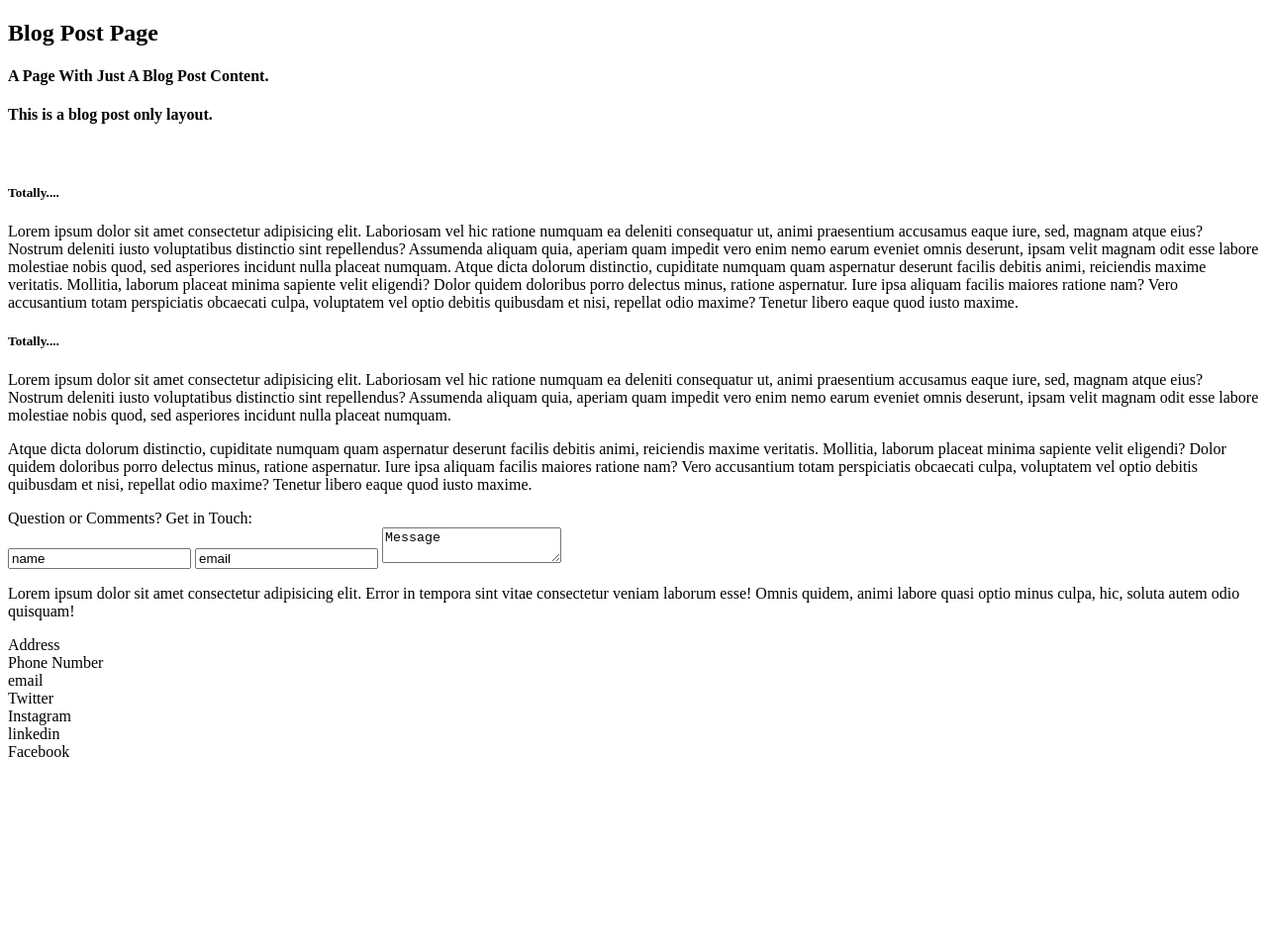
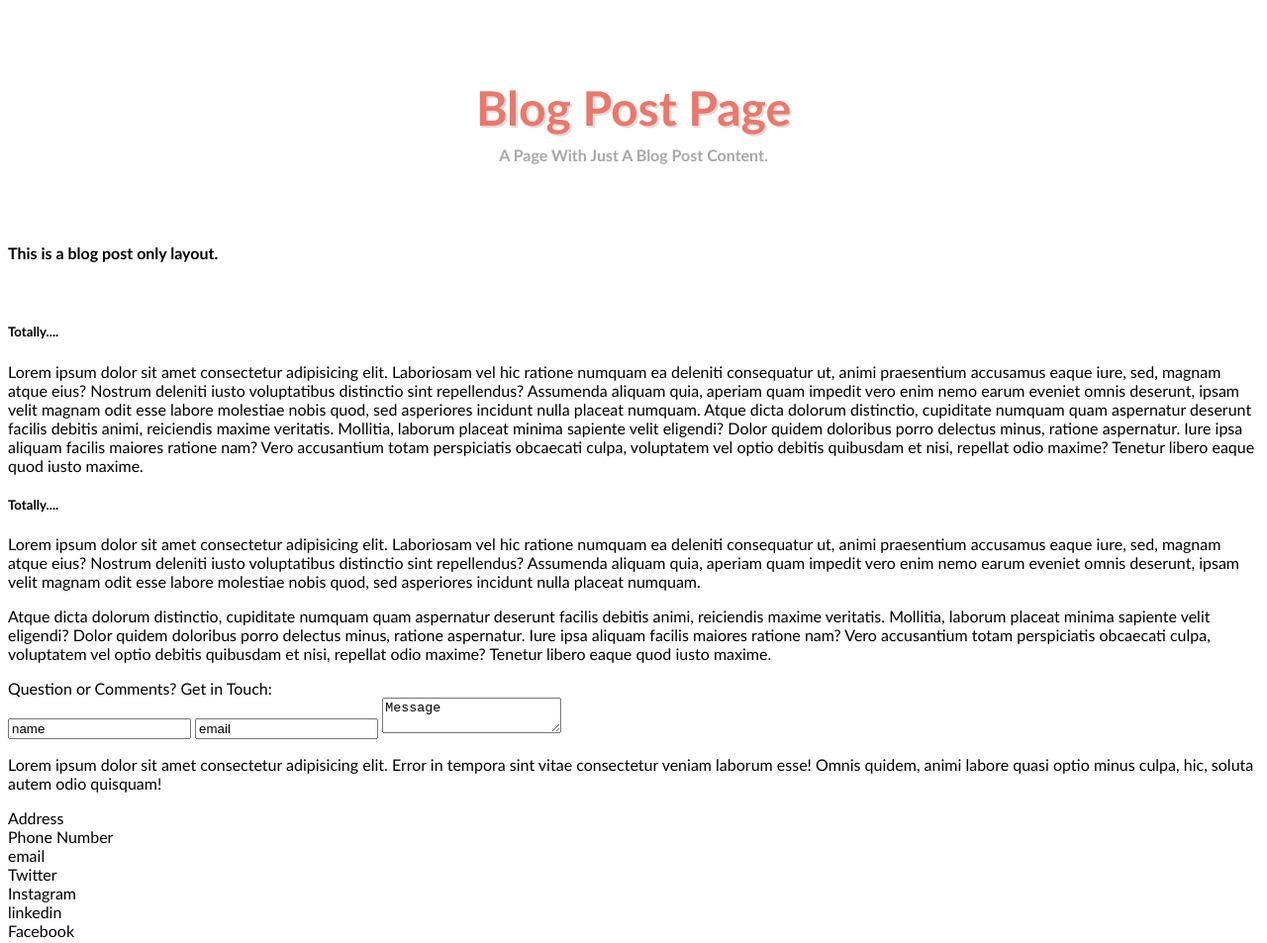
Before and after one commit to BurlingtonCodeAcademy/remock-Cortney-Logan, a plain HTML site: page blog-post.html in a window 1280 px wide. Shown: the whole page at 99% size. Before the commit the page ends 800 px from the top, so only its background shows below. Drawn offline with Linux system fonts and the light colour scheme.

Commit message:
formatting header

```diff
--- a/blog-post.html
+++ b/blog-post.html
@@ -7,6 +7,7 @@
       name="viewport"
       content="width=device-width, initial-scale=1, user-scalable=no"
     />
+    <link href="styles/styles.css" rel="stylesheet"/>
   </head>
   <body>
     <section id="header">
--- a/styles/styles.css
+++ b/styles/styles.css
@@ -0,0 +1,24 @@
+/*----------body----------*/
+body{
+    font-family:'Gill Sans', 'Gill Sans MT', Calibri, 'Trebuchet MS', sans-serif;
+}
+
+
+/*----------header----------*/
+header {
+    margin: 80px;
+}
+
+header > h1{
+text-align: center;
+font-size: 3rem;
+margin: 10px;
+color: rgb(237,119,105);
+text-shadow: rgba(168,168,167,.4) 2px 2px;
+}
+
+header > h4{
+    text-align: center;
+    margin: 10px;
+    color: rgb(168,168,167);
+}
```
Also changed, not shown: continue-reading.html (+1 -0 lines), index.html (+1 -0 lines), learn-more.html (+1 -0 lines).
